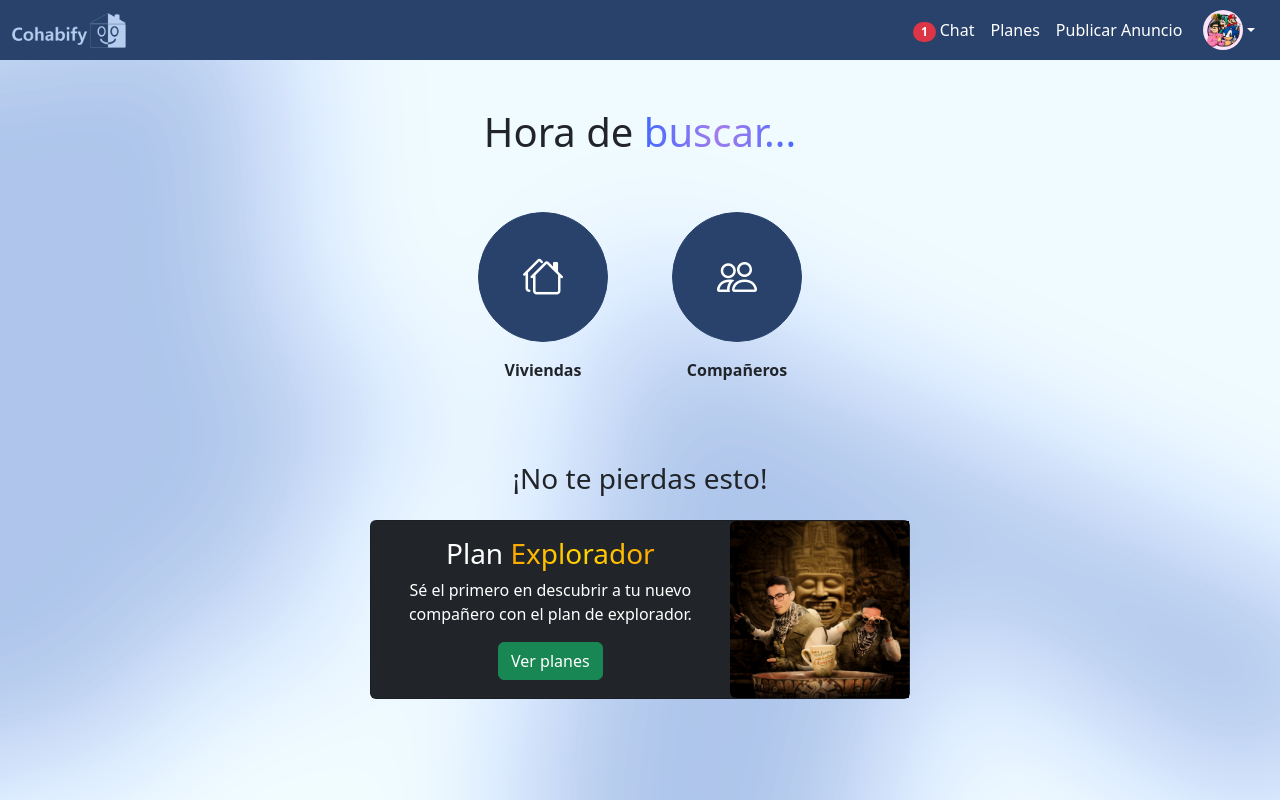
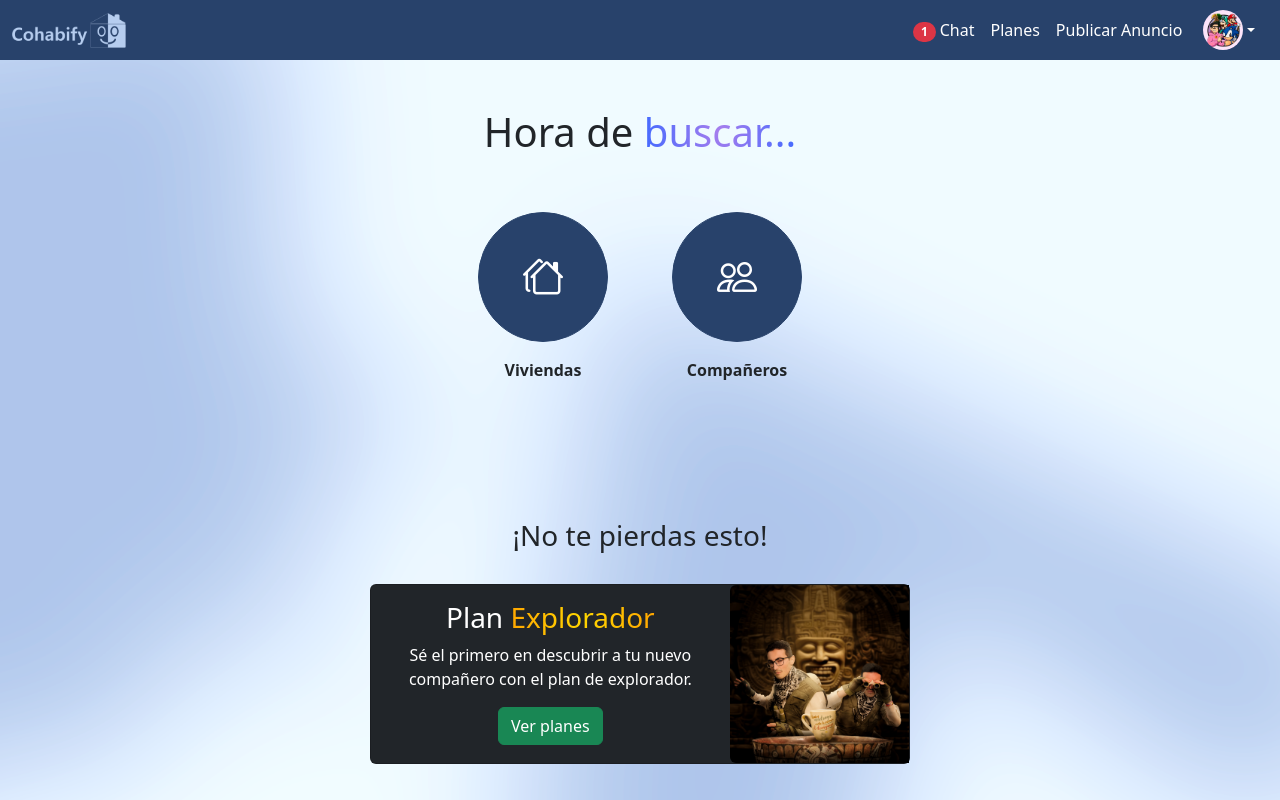
Before and after one commit to Cohabify-ISPP/Cohabify, a Vue app in the folder frontend/: page / in a window 1280 px wide. Built offline with nearby package versions, Linux system fonts and the light colour scheme.

Commit message:
fix: main page space

```diff
--- a/frontend/src/components/Main.vue
+++ b/frontend/src/components/Main.vue
@@ -4,6 +4,7 @@ import Navbar from './Navbar.vue'
 
 <template>
   <Navbar />
+  <div class="d-flex flex-column" style="min-height: 90vh;">
     <div class="container d-flex align-items-center justify-content-center text-center my-5">
       <h1 color="#282828">Hora de <span class="gradient-text">buscar...</span></h1>
     </div>
@@ -21,7 +22,9 @@ import Navbar from './Navbar.vue'
         <b class="mt-3">Compañeros</b>
       </div>
     </div>
-  <div style="margin-top: 10vh;">
+    <div class="mb-auto">
+      <!-- meter aquí relleno para que no quede tan vacío-->
+    </div>
     <div class="justify-content-start mt-6 mb-4">
       <h3>¡No te pierdas esto!</h3>
     </div>
```
Lines whose indentation alone changed are shown as unchanged.
